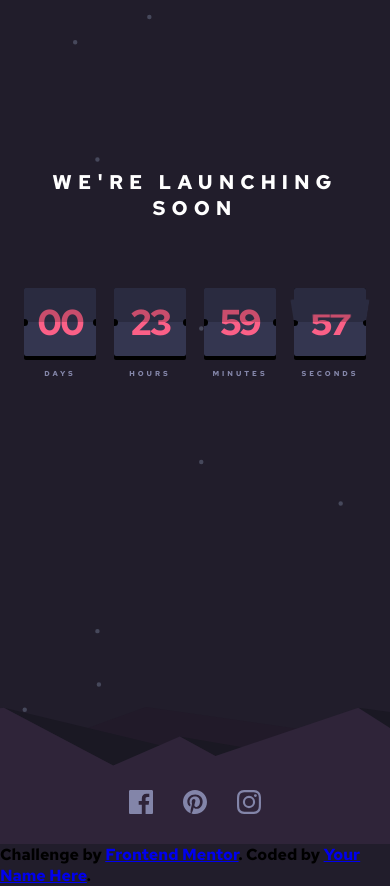
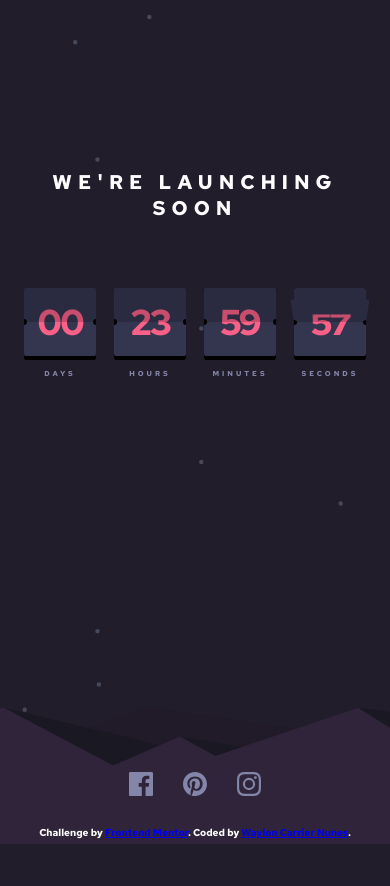
Before and after one commit to Breckles/countdown-timer, an Angular app: page / in a window 390 px wide. After the commit the page ends 844 px from the top, so only its background shows below. Built offline with nearby package versions, Linux system fonts and the light colour scheme.

Commit message:
- changed the attribution - fixed a visual issue with small screens in landscape mode

```diff
--- a/src/app/app.component.html
+++ b/src/app/app.component.html
@@ -42,12 +42,11 @@
         </a>
       </li>
     </ul>
+    <div class="attribution">
+      Challenge by <a href="https://www.frontendmentor.io?ref=challenge"
+         target="_blank">Frontend Mentor</a>.
+      Coded by <a target="_blank"
+         href="https://github.com/Breckles">Waylon Carrier Nunes</a>.
+    </div>
   </footer>
 </div>
-
-
-<div class="attribution">
-  Challenge by <a href="https://www.frontendmentor.io?ref=challenge"
-     target="_blank">Frontend Mentor</a>.
-  Coded by <a href="#">Your Name Here</a>.
-</div>
--- a/src/app/app.component.scss
+++ b/src/app/app.component.scss
@@ -31,13 +31,14 @@ main {
 
 footer {
   position: absolute;
-  bottom: 3vh;
+  bottom: 0;
   width: 100%;
 
   ul#socialMediaIconsList {
     display: flex;
     justify-content: center;
     width: 100%;
+    margin-bottom: 3vh;
 
     list-style-type: none;
 
@@ -54,7 +55,13 @@ footer {
     li:last-child {
       margin-right: 0;
     }
+  }
 
+  .attribution {
+    margin-bottom: 0.5rem;
+    text-align: center;
 
+    color: white;
+    font-size: 1rem;
   }
 }
--- a/src/app/flip-clock/flip-dial/flip-dial.component.scss
+++ b/src/app/flip-clock/flip-dial/flip-dial.component.scss
@@ -1,6 +1,6 @@
 .flipDialContainer {
   --border-radius: 0.5vw;
-  --bevel-radius: 0.7rem;
+  --bevel-radius: 0.6rem;
   --animation-duration: 1000ms;
 
 
--- a/src/styles.scss
+++ b/src/styles.scss
@@ -15,7 +15,7 @@ html {
   --ultra-dark-blue: hsl(234, 17%, 12%);
 
   width: 100%;
-  height: 100%;
+  height: max(300px, 100%);
 
   font-family: 'Red Hat Text', sans-serif;
   font-size: 10px;
```
